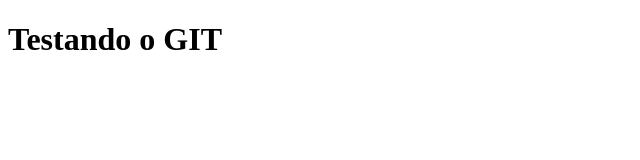
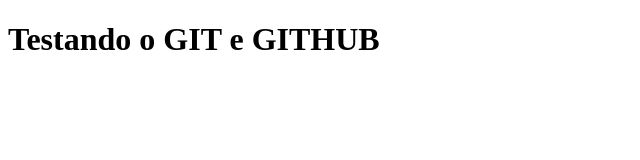
Before and after one commit to willpc5/teste-git, a plain HTML site: page index.html in a window 1280 px wide. Shown: the whole page, without its empty margins (0-640 px from the left). Drawn offline with Linux system fonts and the light colour scheme.

Commit message:
Alterando index e arquivo js

```diff
--- a/index.html
+++ b/index.html
@@ -9,7 +9,7 @@
 </head>
 <body>
 
-    <h1>Testando o GIT</h1>
+    <h1>Testando o GIT e GITHUB</h1>
 
 
     <script src="./js/script.js"></script>
--- a/js/script.js
+++ b/js/script.js
@@ -0,0 +1 @@
+console.log("Testando o script");
```
